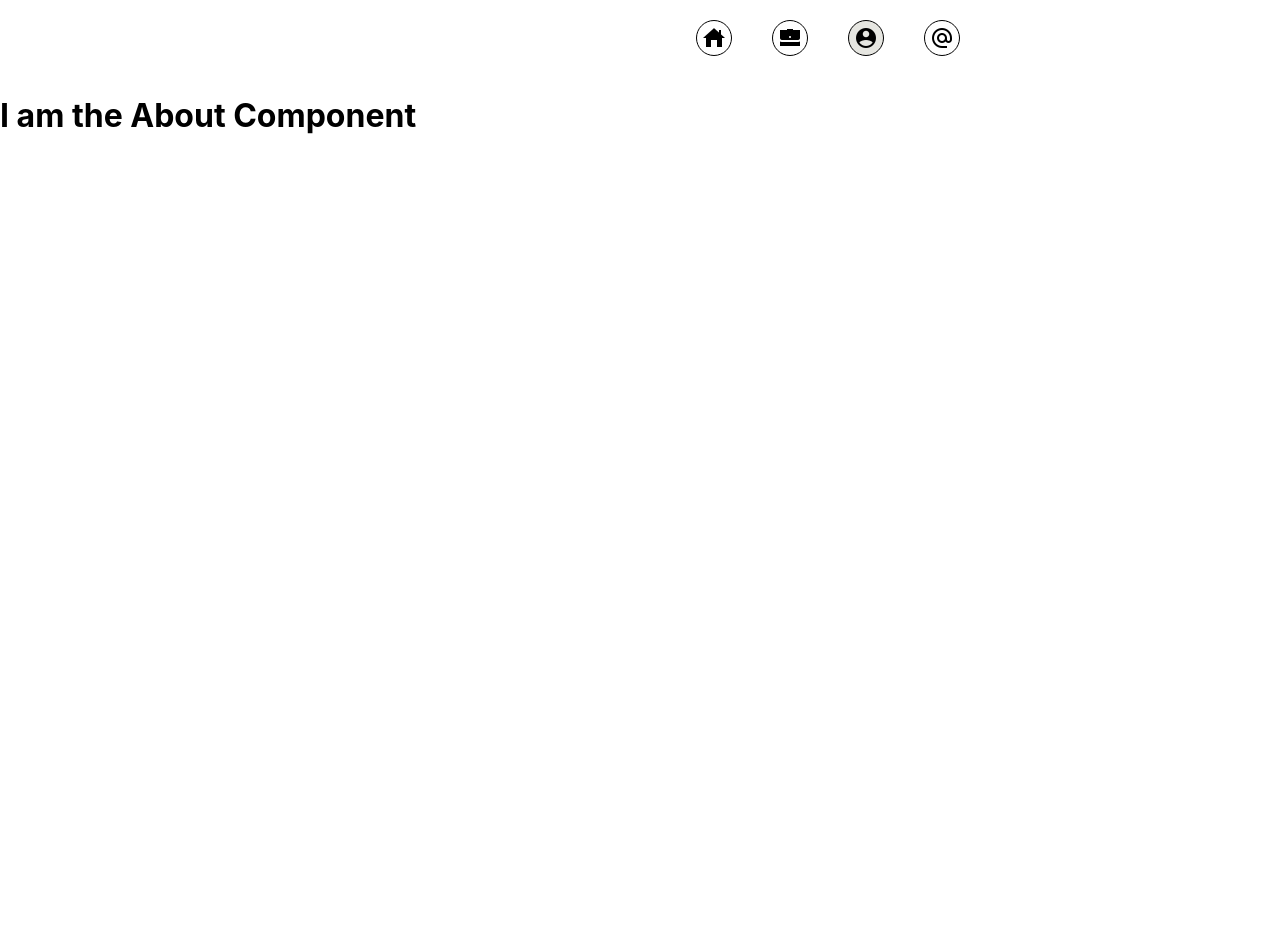
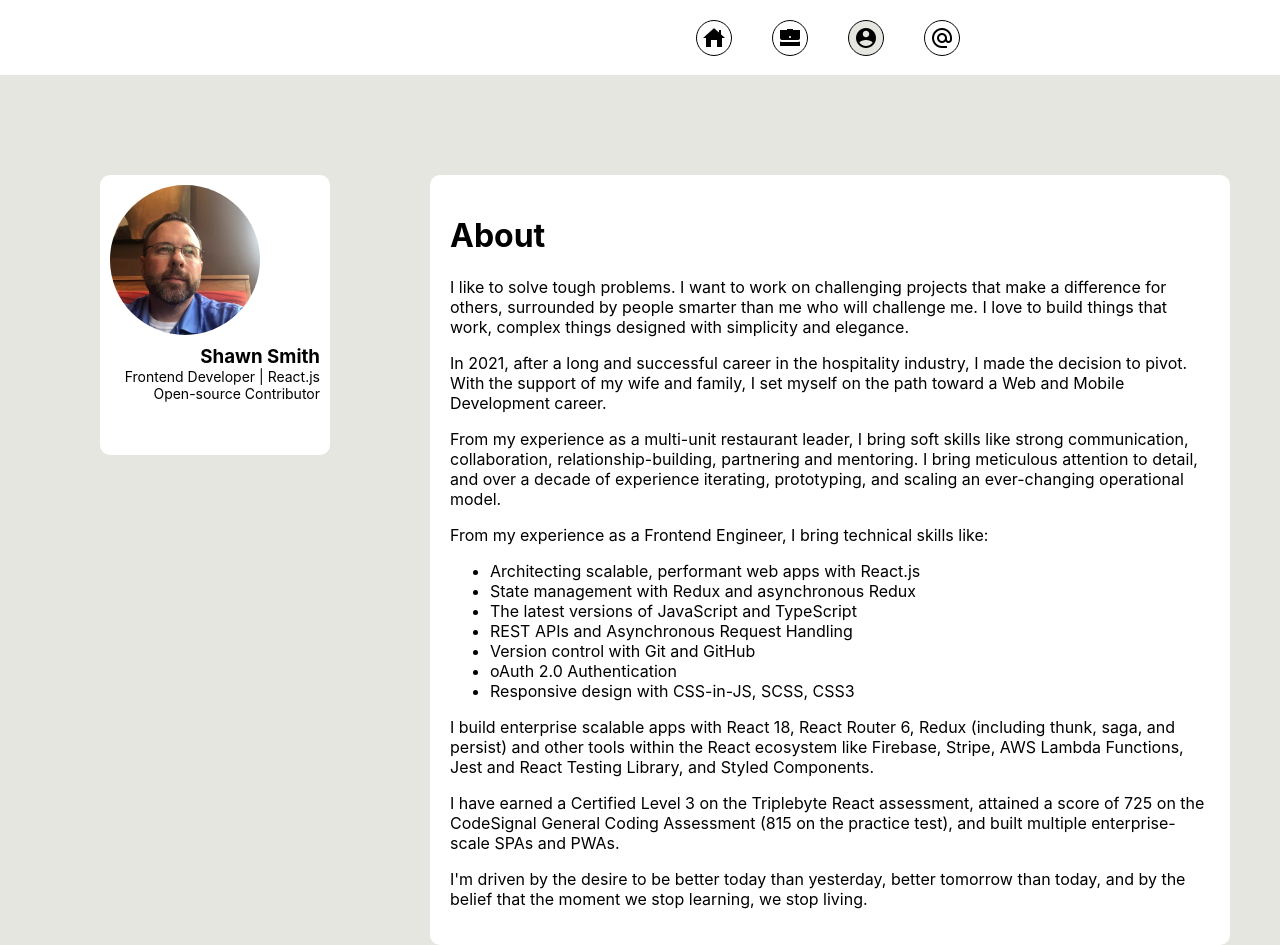
Before and after one commit to sds-smith/portfolio-2.0, a React (Create React App) app: page /about in a window 1280 px wide. Before the commit the page ends 800 px from the top, so only its background shows below. Built offline with nearby package versions, Linux system fonts and the light colour scheme.

Commit message:
populate about data and implement in about page

```diff
--- /dev/null
+++ b/src/assets/data/about.data.ts
@@ -0,0 +1,21 @@
+
+
+export const skills = [
+    'Architecting scalable, performant web apps with React.js',
+    'State management with Redux and asynchronous Redux',
+    'The latest versions of JavaScript and TypeScript',
+    'REST APIs and Asynchronous Request Handling',
+    'Version control with Git and GitHub',
+    'oAuth 2.0 Authentication',
+    'Responsive design with CSS-in-JS, SCSS, CSS3',
+    ]
+
+export const about = [
+    'I like to solve tough problems. I want to work on challenging projects that make a difference for others, surrounded by people smarter than me who will challenge me. I love to build things that work, complex things designed with simplicity and elegance.',
+    'In 2021, after a long and successful career in the hospitality industry, I made the decision to pivot. With the support of my wife and family, I set myself on the path toward a Web and Mobile Development career.',
+    'From my experience as a multi-unit restaurant leader, I bring soft skills like strong communication, collaboration, relationship-building, partnering and mentoring. I bring meticulous attention to detail, and over a decade of experience iterating, prototyping, and scaling an ever-changing operational model.',
+    'From my experience as a Frontend Engineer, I bring technical skills like:',
+    'I build enterprise scalable apps with React 18, React Router 6, Redux (including thunk, saga, and persist) and other tools within the React ecosystem like Firebase, Stripe, AWS Lambda Functions, Jest and React Testing Library, and Styled Components.',
+    'I have earned a Certified Level 3 on the Triplebyte React assessment, attained a score of 725 on the CodeSignal General Coding Assessment (815 on the practice test), and built multiple enterprise-scale SPAs and PWAs.',
+    'I\'m driven by the desire to be better today than yesterday, better tomorrow than today, and by the belief that the moment we stop learning, we stop living.'
+]
--- /dev/null
+++ b/src/components/page-components/about-feature-card/about-feature-card.component.tsx
@@ -0,0 +1,24 @@
+
+import { about, skills } from '../../../assets/data/about.data'
+import './about-feature-card.styles.scss'
+
+const AboutFeatureCard = () => {
+    return (
+        <div className='AboutCardContainer'>
+            <h1>About</h1>
+            {about.slice(0,4).map((paragraph) => (
+                <p>{paragraph}</p>
+            ))}
+            <ul>
+                {skills.map((skill) => (
+                    <li>{skill}</li>
+                ))}
+            </ul>
+            {about.slice(4).map((paragraph) => (
+                <p>{paragraph}</p>
+            ))}
+        </div>
+    )
+}
+
+export default AboutFeatureCard
--- /dev/null
+++ b/src/components/page-components/about-feature-card/about-feature-card.styles.scss
@@ -0,0 +1,9 @@
+
+.AboutCardContainer {
+    border-radius: 10px;
+    width: 760px;
+    padding: 20px;
+    height: fit-content;
+    margin-top: 100px;
+    background-color: white;
+}
--- a/src/components/page-components/project-picker/project-picker.styles.scss
+++ b/src/components/page-components/project-picker/project-picker.styles.scss
@@ -1,7 +1,7 @@
 
 .ProjectPickerContainer {
     background-color: white;
-    margin: 100px;
+    margin: 100px 80px;
     padding: 10px;
     border-radius: 10px;
     width: 260px;
--- a/src/routes/about/about.component.tsx
+++ b/src/routes/about/about.component.tsx
@@ -1,12 +1,16 @@
 
+import SignatureCard from "../../components/reusable-material-components/signature-card/signature-card.component"
+import AboutFeatureCard from "../../components/page-components/about-feature-card/about-feature-card.component"
+
+import './about.styles.scss'
 
 const About = () => {
     return (
-        <div>
+            <div className="AboutContainer">
+                <SignatureCard/>
+                <AboutFeatureCard/>
+            </div>
 
-                <h1>I am the About Component</h1>
-
-        </div>
     )
 }
 
--- /dev/null
+++ b/src/routes/about/about.styles.scss
@@ -0,0 +1,8 @@
+
+
+.AboutContainer {
+    background-color: rgb(230, 230, 225);
+    min-height: 100vh;
+    display: flex;
+
+}
```
